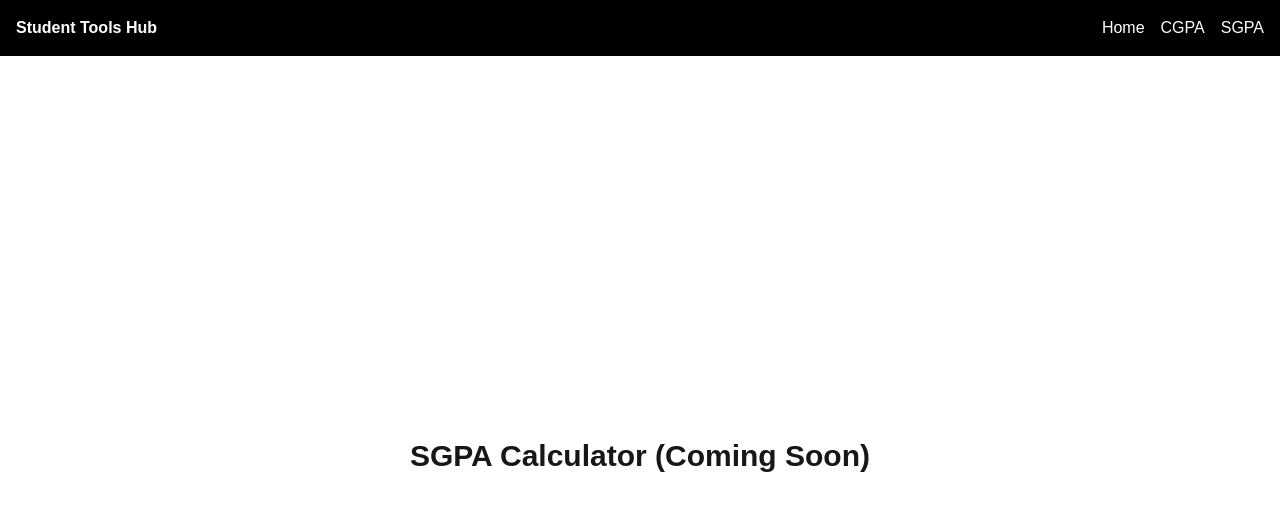
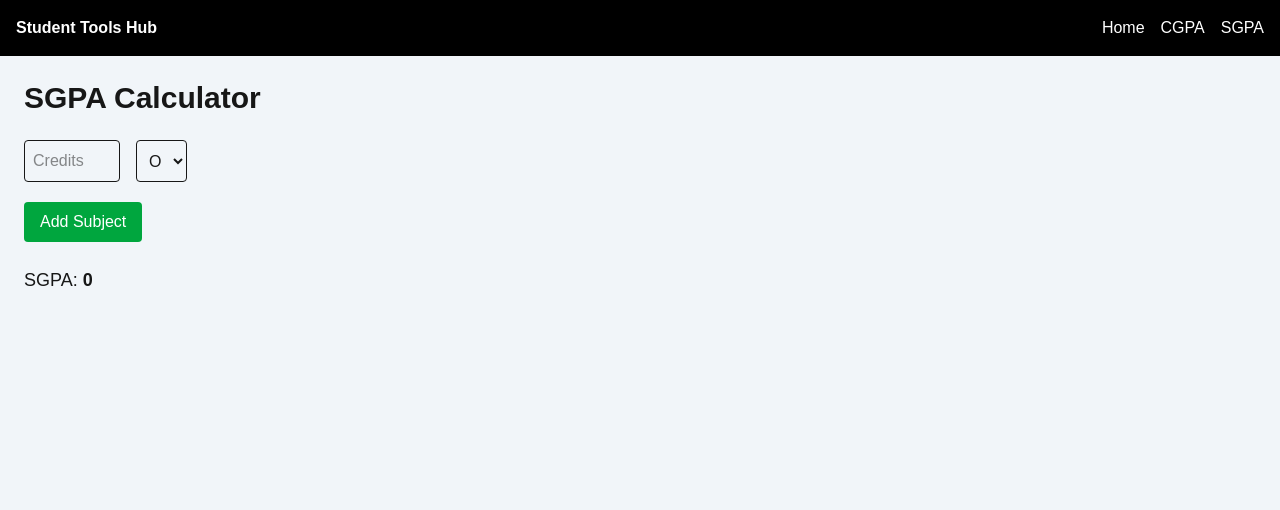
Before and after one commit to sanketdandgund14/student-tools-hub, a Next.js app: page /sgpa in a window 1280 px wide. Shown: the top 510 px of the page. Built offline with nearby package versions, Linux system fonts and the light colour scheme.

Commit message:
added sgpa calculator

```diff
--- a/app/sgpa/page.tsx
+++ b/app/sgpa/page.tsx
@@ -1,11 +1,95 @@
 "use client";
 
+import { useState } from "react";
+
+type Subject = {
+  credits: number;
+  grade: string;
+};
+
+const gradeMap: Record<string, number> = {
+  O: 10,
+  A: 9,
+  B: 8,
+  C: 7,
+  D: 6,
+  F: 0,
+};
+
 export default function SGPA() {
+  const [subjects, setSubjects] = useState<Subject[]>([
+    { credits: 0, grade: "O" },
+  ]);
+
+  const addSubject = () => {
+    setSubjects([...subjects, { credits: 0, grade: "O" }]);
+  };
+
+  const updateSubject = (
+    index: number,
+    field: keyof Subject,
+    value: any
+  ) => {
+    const updated = [...subjects];
+    updated[index][field] = value;
+    setSubjects(updated);
+  };
+
+  const calculateSGPA = () => {
+    let totalCredits = 0;
+    let totalPoints = 0;
+
+    subjects.forEach((s) => {
+      const gradeValue = gradeMap[s.grade];
+      if (s.credits > 0) {
+        totalCredits += s.credits;
+        totalPoints += s.credits * gradeValue;
+      }
+    });
+
+    if (totalCredits === 0) return 0;
+
+    return (totalPoints / totalCredits).toFixed(2);
+  };
+
   return (
-    <div className="min-h-screen flex items-center justify-center">
-      <h1 className="text-3xl font-bold">
-        SGPA Calculator (Coming Soon)
-      </h1>
+    <div className="min-h-screen bg-slate-100 p-6">
+      <h1 className="text-3xl font-bold mb-6">SGPA Calculator</h1>
+
+      {subjects.map((s, i) => (
+        <div key={i} className="flex gap-4 mb-3">
+          <input
+            type="number"
+            placeholder="Credits"
+            className="p-2 border rounded w-24"
+            onChange={(e) =>
+              updateSubject(i, "credits", Number(e.target.value))
+            }
+          />
+
+          <select
+            className="p-2 border rounded"
+            onChange={(e) =>
+              updateSubject(i, "grade", e.target.value)
+            }
+          >
+            {Object.keys(gradeMap).map((g) => (
+              <option key={g}>{g}</option>
+            ))}
+          </select>
+        </div>
+      ))}
+
+      <button
+        onClick={addSubject}
+        className="bg-green-600 text-white px-4 py-2 rounded mt-2"
+      >
+        Add Subject
+      </button>
+
+      <div className="mt-6 text-lg">
+        SGPA: <strong>{calculateSGPA()}</strong>
+      </div>
     </div>
   );
 }
```
